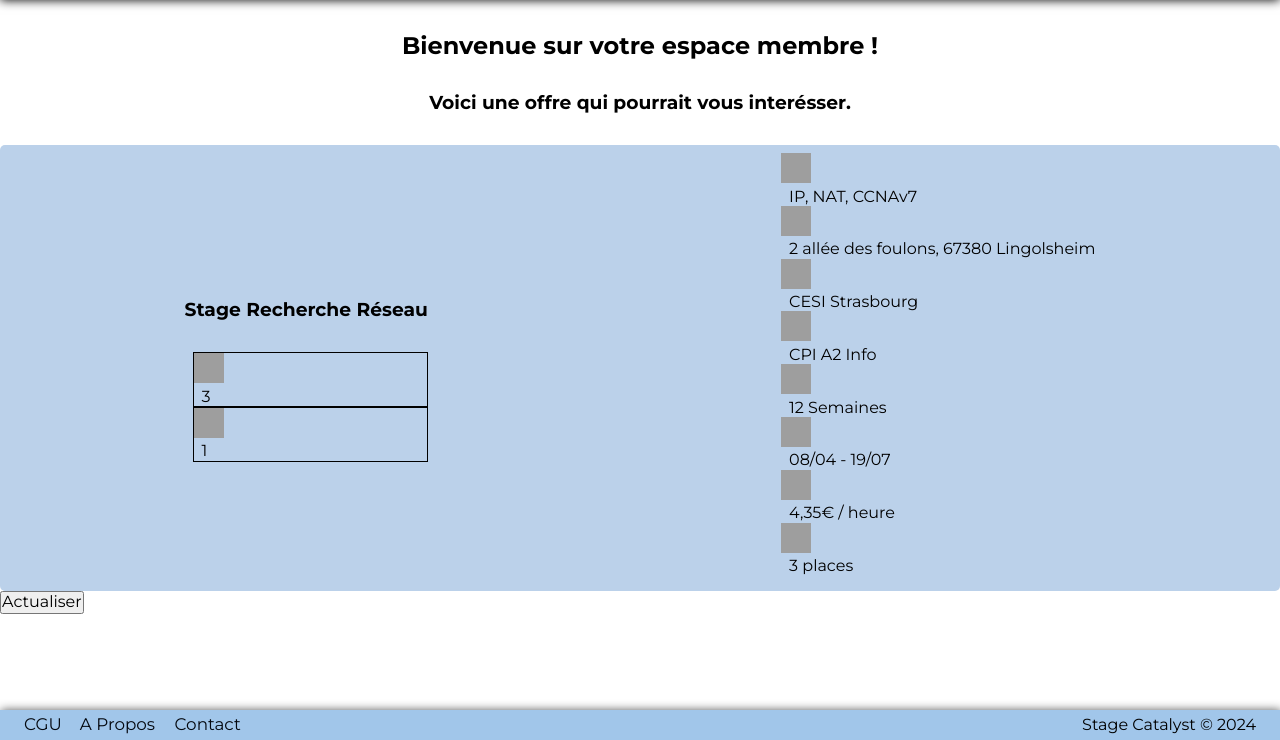
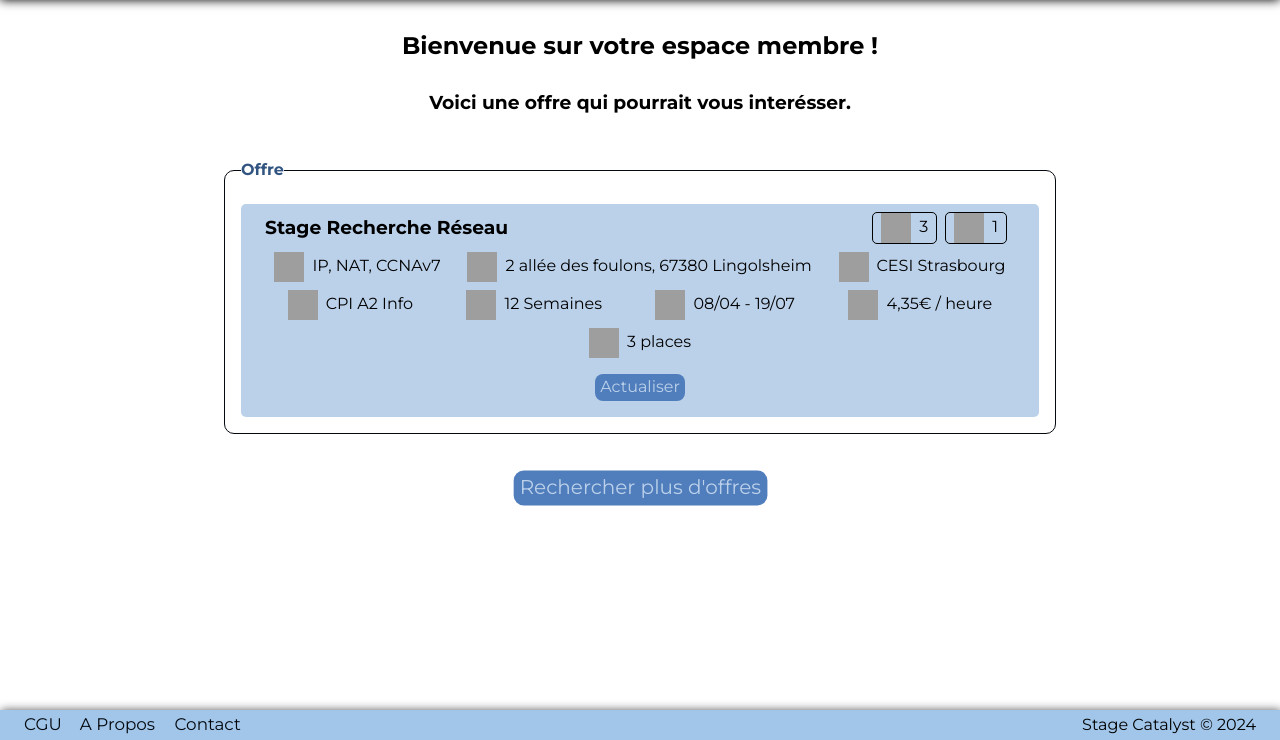
Before and after one commit to aschnepp/Projet-WEB-BETA, a PHP site: page /pages/accueil-login.html in a window 1280 px wide. Shown: the part 60-800 px from the top of the page. Run offline with PHP 8.4, Linux system fonts and the light colour scheme; grey boxes are pictures that could not be loaded.

Commit message:
Ajout du logo .ico sur chaque page

```diff
--- a/assets/styles/accueil-login.css
+++ b/assets/styles/accueil-login.css
@@ -17,6 +17,91 @@ main h3 {
     margin-bottom: 2rem;
 }
 
+main #fieldset-main {
+    display: flex;
+    justify-content: center;
+    align-items: center;
+}
+
+fieldset {
+    display: flex;
+    flex-direction: column;
+    align-items: center;
+    justify-content: center;
+    border: 1px solid var(--black);
+    border-radius: 10px;
+    padding: 1rem;
+    margin: 1rem;
+    width: 65%;
+}
+
+fieldset legend {
+    color: var(--blue-dark-contrast);
+    font-weight: bold;
+    margin: 0.5rem 0;
+    width: auto;
+}
+
+fieldset label {
+    color: var(--blue-dark-contrast);
+    font-weight: bold;
+    margin: 0.5rem 0;
+    width: auto;
+}
+
+fieldset input {
+    padding: 0.5rem;
+    border: 1px solid var(--blue);
+    border-radius: 5px;
+    width: auto;
+}
+
+fieldset textarea {
+    height: 150px;
+    padding: 5px;
+    border: 1px solid var(--black);
+    border-radius: 5px;
+    resize: none;
+    background-color: var(--blue-light);
+}
+
+fieldset input[type="file"] {
+    overflow: hidden;
+    width: auto;
+}
+
+@media (max-width: 500px) {
+    fieldset input[type="file"] {
+        width: 150px;
+        color: transparent;
+    }
+}
+
+fieldset a {
+    color: var(--blue-dark-contrast);
+    text-align: center;
+    text-decoration: underline;
+    font-size: smaller;
+    width: auto;
+    height: auto;
+    background-color: var(--white);
+    margin-top: 1%;
+}
+
+fieldset section {
+    display: flex;
+    flex-direction: row;
+    justify-content: space-around;
+    align-items: center;
+    background-color: var(--blue-light);
+    width: auto;
+    height: auto;
+    padding: 0 0.5rem;
+    border-radius: 5px;
+    flex-wrap: wrap;
+    word-break: break-word;
+}
+
 #offre {
     display: flex;
     flex-direction: row;
@@ -29,29 +114,31 @@ main h3 {
     border-radius: 5px;
     flex-wrap: wrap;
     word-break: break-word;
-  }
+}
 
-  #offre h3 {
-    display: flex;
-    margin-top: auto 0;
-    align-items: center;
-    justify-content: center;
+#offre h3 {
+    margin-top: 0rem;
+    margin-bottom: 0rem;
 }
 
 #offre p {
     padding-left: 0.5rem;
 }
 
-.headerOffre {
+#offre .headerOffre {
+    width: 100%;
     margin-bottom: .5rem;
+    display: flex;
+    justify-content: space-between;
+    height: fit-content;
 }
 
 fieldset section p {
     padding-left: 0.5rem;
 }
 
-.headerOffre {
-    margin-bottom: .5rem;
+.infos {
+    gap: .5rem;
 }
 
 #likes {
@@ -69,11 +156,6 @@ fieldset section p {
     padding-bottom: 0.5rem;
 }
 
-#loginbtns {
-    display: flex;
-    justify-content: space-around;
-}
-
 #item {
     flex: 1 1 auto;
     min-width: auto;
@@ -82,3 +164,29 @@ fieldset section p {
 section.infos {
     margin-bottom: 0.5rem;
 }
+
+button {
+    background-color: var(--blue-dark);
+    color: var(--blue-light);
+    border-radius: 0.5rem;
+    padding: 0.3rem;
+    border: none;
+    cursor: pointer;
+    margin-bottom: 1rem;
+}
+
+button:hover {
+    background-color: var(--blue-dark-contrast);
+    color: var(--blue);
+}
+
+#rechercher {
+    display: flex;
+    align-items: center;
+    justify-content: center;
+    margin-top: 1.5rem;
+}
+
+#rechercher button {
+    transform: scale(1.25);
+}
--- a/index.html
+++ b/index.html
@@ -2,6 +2,7 @@
 <html lang="fr">
 
 <head>
+  <link rel="icon" type="image/x-icon" href="../assets/images/Logo.ico">
   <link rel="stylesheet" href="../assets/styles/index.css" />
   <link rel="preconnect" href="https://fonts.googleapis.com">
   <link rel="preconnect" href="https://fonts.gstatic.com" crossorigin>
--- a/pages/about.html
+++ b/pages/about.html
@@ -2,6 +2,7 @@
 <html lang="fr">
 
 <head>
+  <link rel="icon" type="image/x-icon" href="../assets/images/Logo.ico">
   <link rel="stylesheet" href="../assets/styles/style.css" />
   <link href="https://fonts.googleapis.com/css?family=Montserrat" rel="stylesheet" />
   <link rel="stylesheet" href="../assets/styles/about.css" />
--- a/pages/accueil-login.html
+++ b/pages/accueil-login.html
@@ -2,6 +2,7 @@
 <html lang="fr">
 
 <head>
+    <link rel="icon" type="icon" href="../assets/images/Logo.ico">
     <link rel="stylesheet" href="../assets/styles/accueil-login.css" />
     <link rel="preconnect" href="https://fonts.googleapis.com">
     <link rel="preconnect" href="https://fonts.gstatic.com" crossorigin>
@@ -59,9 +60,14 @@
             </div>
         </div>
 
-        <section id="section-main">
         <h2>Bienvenue sur votre espace membre !</h2>
         <h3>Voici une offre qui pourrait vous interésser.</h3>
+
+        <section id="fieldset-main">
+            <fieldset>
+                <legend>Offre</legend>
+                <section id="section-main">
+
 
                     <section id="offre">
                         <section class="headerOffre">
@@ -74,7 +80,8 @@
                                 </section>
                                 <section id="demandes" class="item">
                                     <img width="30" height="30"
-                                src="https://img.icons8.com/ios-glyphs/30/secured-letter--v1.png" alt="demandes" />
+                                        src="https://img.icons8.com/ios-glyphs/30/secured-letter--v1.png"
+                                        alt="demandes" />
                                     <p>1</p>
                                 </section>
                             </section>
@@ -91,7 +98,8 @@
                                 <p>2 allée des foulons, 67380 Lingolsheim</p>
                             </section>
                             <section id="entreprise-logo" class="item">
-                        <img width="30" height="30" src="https://img.icons8.com/ios-glyphs/30/client-company.png"
+                                <img width="30" height="30"
+                                    src="https://img.icons8.com/ios-glyphs/30/client-company.png"
                                     alt="client-company" />
                                 <p>CESI Strasbourg</p>
                             </section>
@@ -106,7 +114,8 @@
                                 <p>12 Semaines</p>
                             </section>
                             <section id="date" class="item">
-                        <img width="30" height="30" src="https://img.icons8.com/ios-glyphs/30/google-calendar.png"
+                                <img width="30" height="30"
+                                    src="https://img.icons8.com/ios-glyphs/30/google-calendar.png"
                                     alt="google-calendar" />
                                 <p>08/04 - 19/07</p>
                             </section>
@@ -116,7 +125,8 @@
                                 <p>4,35€ / heure</p>
                             </section>
                             <section id="places" class="item">
-                        <img width="30" height="30" src="https://img.icons8.com/ios-glyphs/30/conference-call--v1.png"
+                                <img width="30" height="30"
+                                    src="https://img.icons8.com/ios-glyphs/30/conference-call--v1.png"
                                     alt="conference-call--v1" />
                                 <p>3 places</p>
                             </section>
@@ -124,6 +134,12 @@
                     </section>
 
                     <button type="button">Actualiser</button>
+                </section>
+            </fieldset>
+        </section>
+
+        <section id="rechercher">
+            <button type="button">Rechercher plus d'offres</button>
         </section>
     </main>
 
--- a/pages/cgu.html
+++ b/pages/cgu.html
@@ -2,6 +2,7 @@
 <html lang="fr">
 
 <head>
+  <link rel="icon" type="image/x-icon" href="../assets/images/Logo.ico">
   <link rel="stylesheet" href="../assets/styles/style.css" />
   <link href="https://fonts.googleapis.com/css?family=Montserrat" rel="stylesheet" />
   <link rel="preload" as="image" href="../assets/images/Logo.webp" type="image/webp">
--- a/pages/contact.html
+++ b/pages/contact.html
@@ -2,6 +2,7 @@
 <html lang="fr">
 
 <head>
+  <link rel="icon" type="image/x-icon" href="../assets/images/Logo.ico">
   <link href="https://fonts.googleapis.com/css?family=Montserrat" rel="stylesheet" />
   <link rel="stylesheet" href="../assets/styles/contact.css" />
   <link rel="preload" as="image" href="../assets/images/Logo.webp" type="image/webp">
--- a/pages/gestion-entreprise.html
+++ b/pages/gestion-entreprise.html
@@ -2,6 +2,7 @@
 <html lang="fr">
 
 <head>
+    <link rel="icon" type="image/x-icon" href="../assets/images/Logo.ico">
     <link rel="stylesheet" href="../assets/styles/gestion-entreprise.css" />
     <link rel="preconnect" href="https://fonts.googleapis.com">
     <link rel="preconnect" href="https://fonts.gstatic.com" crossorigin>
--- a/pages/gestion-etudiant.html
+++ b/pages/gestion-etudiant.html
@@ -2,6 +2,7 @@
 <html lang="fr">
 
 <head>
+    <link rel="icon" type="image/x-icon" href="../assets/images/Logo.ico">
     <link rel="stylesheet" href="../assets/styles/gestion-etudiant.css" />
     <link rel="preconnect" href="https://fonts.googleapis.com">
     <link rel="preconnect" href="https://fonts.gstatic.com" crossorigin>
--- a/pages/gestion-offre.html
+++ b/pages/gestion-offre.html
@@ -2,6 +2,7 @@
 <html lang="fr">
 
 <head>
+    <link rel="icon" type="image/x-icon" href="../assets/images/Logo.ico">
     <link rel="stylesheet" href="../assets/styles/gestion-offre.css" />
     <link rel="preconnect" href="https://fonts.googleapis.com">
     <link rel="preconnect" href="https://fonts.gstatic.com" crossorigin>
--- a/pages/gestion-tuteur.html
+++ b/pages/gestion-tuteur.html
@@ -2,6 +2,7 @@
 <html lang="fr">
 
 <head>
+    <link rel="icon" type="image/x-icon" href="../assets/images/Logo.ico">
     <link rel="stylesheet" href="../assets/styles/gestion-tuteur.css" />
     <link rel="preconnect" href="https://fonts.googleapis.com">
     <link rel="preconnect" href="https://fonts.gstatic.com" crossorigin>
--- a/pages/login.html
+++ b/pages/login.html
@@ -2,6 +2,7 @@
 <html lang="fr">
 
 <head>
+  <link rel="icon" type="image/x-icon" href="../assets/images/Logo.ico">
   <meta charset="utf-8" />
   <title>Connexion</title>
   <meta name="description" content="Cette page vous permet de vous connecter au site." />
--- a/pages/postuler.html
+++ b/pages/postuler.html
@@ -2,11 +2,14 @@
 <html lang="fr">
 
 <head>
+  <link rel="icon" type="image/x-icon" href="../assets/images/Logo.ico">
   <meta charset="utf-8" />
   <title>Postuler</title>
   <meta name="description" content="Cette page vous permet de postuler a une offre." />
   <link rel="stylesheet" href="../assets/styles/style.css" />
-  <link href="https://fonts.googleapis.com/css?family=Montserrat" rel="stylesheet" />
+  <link rel="preconnect" href="https://fonts.gstatic.com" crossorigin>
+  <link href="https://fonts.googleapis.com/css2?family=Montserrat:ital,wght@0,100..900;1,100..900&display=swap"
+    rel="stylesheet">
   <link rel="stylesheet" href="../assets/styles/postuler.css" />
   <link rel="stylesheet" href="https://cdnjs.cloudflare.com/ajax/libs/font-awesome/6.5.1/css/all.min.css" />
   <meta name="viewport" content="width=device-width, initial-scale=1.0" />
--- a/pages/stats-entreprise.html
+++ b/pages/stats-entreprise.html
@@ -2,6 +2,7 @@
 <html lang="fr">
 
 <head>
+  <link rel="icon" type="image/x-icon" href="../assets/images/Logo.ico">
   <meta charset="utf-8" />
   <title>Statistiques Entreprises</title>
 
--- a/pages/stats-offres.html
+++ b/pages/stats-offres.html
@@ -2,6 +2,7 @@
 <html lang="fr">
 
 <head>
+  <link rel="icon" type="image/x-icon" href="../assets/images/Logo.ico">
   <meta charset="utf-8" />
   <title>Statistiques Offres</title>
   <meta name="description"
@@ -43,8 +44,7 @@
 
       <!-- Contenu du header-droite -->
       <a class="fa fa-heart liens-header" id="wishlist" aria-hidden="true" rel="preconnect" href="test.html"></a>
-      <a class="fa fa-building liens-header" id="entreprise" aria-hidden="true" rel="preconnect"
-          href="test.html"></a>
+      <a class="fa fa-building liens-header" id="entreprise" aria-hidden="true" rel="preconnect" href="test.html"></a>
       <a class="fa fa-briefcase liens-header" id="job" aria-hidden="true" rel="preconnect" href="test.html"></a>
       <a class="fa fa-cog liens-header" aria-hidden="true" rel="preconnect" href="test.html"></a>
     </section>
```
Also changed, not shown: assets/styles/postuler.css (+11 -3 lines), assets/images/Logo.ico (added). Lines whose indentation alone changed are shown as unchanged.
